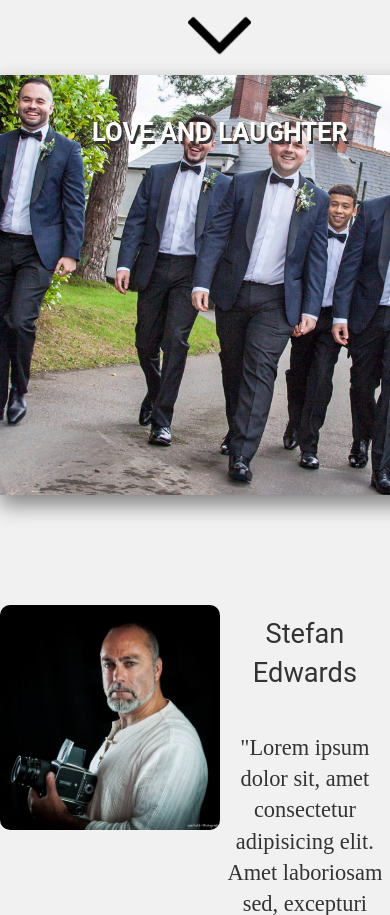
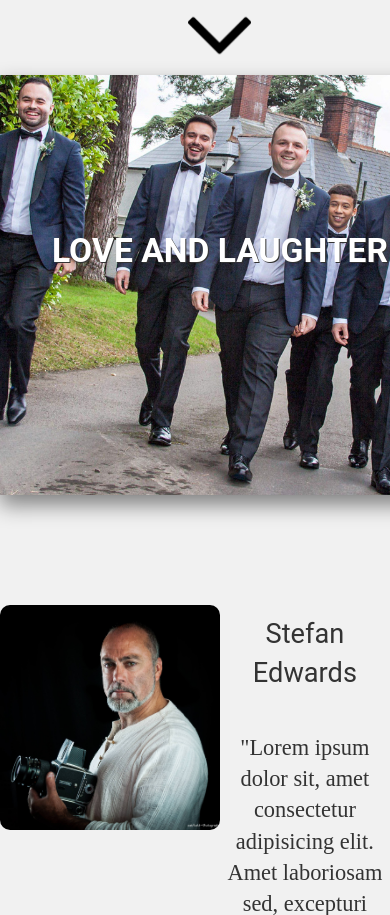
Before and after one commit to Quibbly/Oakfield-Main, a plain HTML site: page index.html in a window 390 px wide. Shown: the part 3127-4042 px from the top of the page. Drawn offline with nearby package versions, Linux system fonts and the light colour scheme; a web font is replaced by a local one.

Commit message:
More mobile friendly scaling

```diff
--- a/CSS/about.css
+++ b/CSS/about.css
@@ -99,6 +99,7 @@ img {
 
 .info-container h2 {
    width:40%;
+   min-width:400px;
    font-size: 2.1rem;
    border-bottom:1px solid  rgba(0, 0, 0, 0.233);
 }
--- a/CSS/style.css
+++ b/CSS/style.css
@@ -236,11 +236,11 @@ img {
 }
 .bottom-container .blockQuote h3 {
    color: rgb(255, 255, 255);
-   font-size: 1.6rem;
+   font-size: 2.1rem;
    margin: 0 auto;
-   margin-top:20px;
-   max-width:60%;
-   text-shadow: 2px 3px var(--dark);
+   margin-top:30%;
+   max-width:80%;
+   text-shadow: 1px 1px var(--dark);
 }
 
 /* PHOTOGRAPHER INFO */
```
Also changed, not shown: CSS/profile.css (+8 -2 lines).
